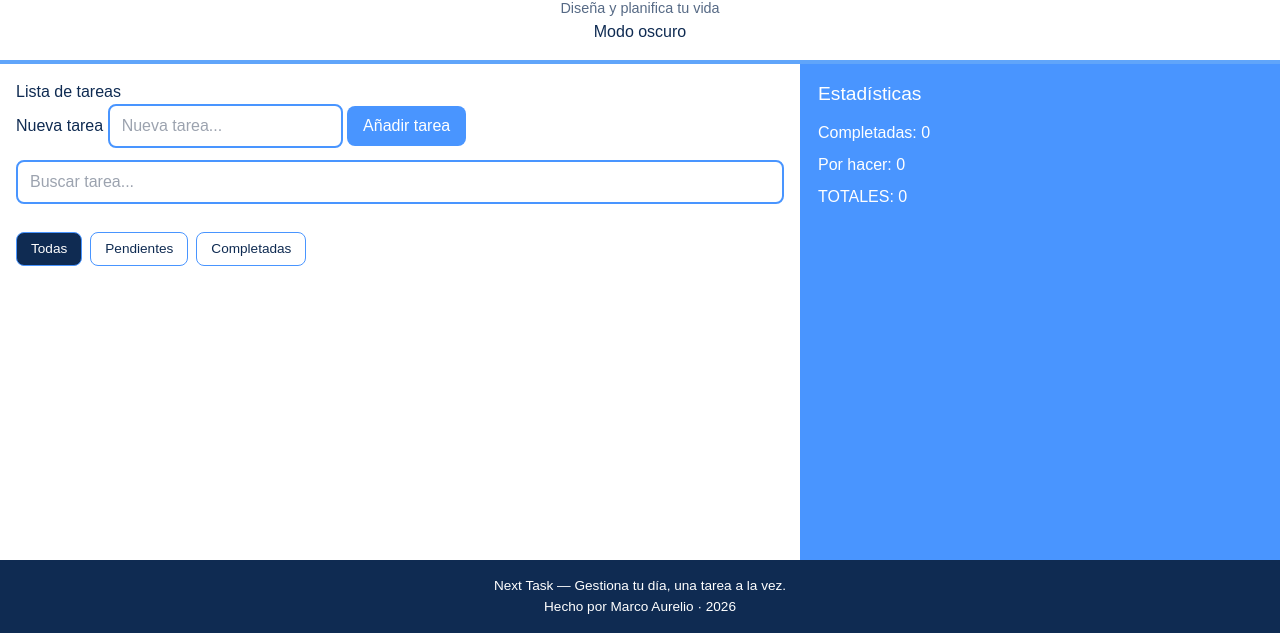
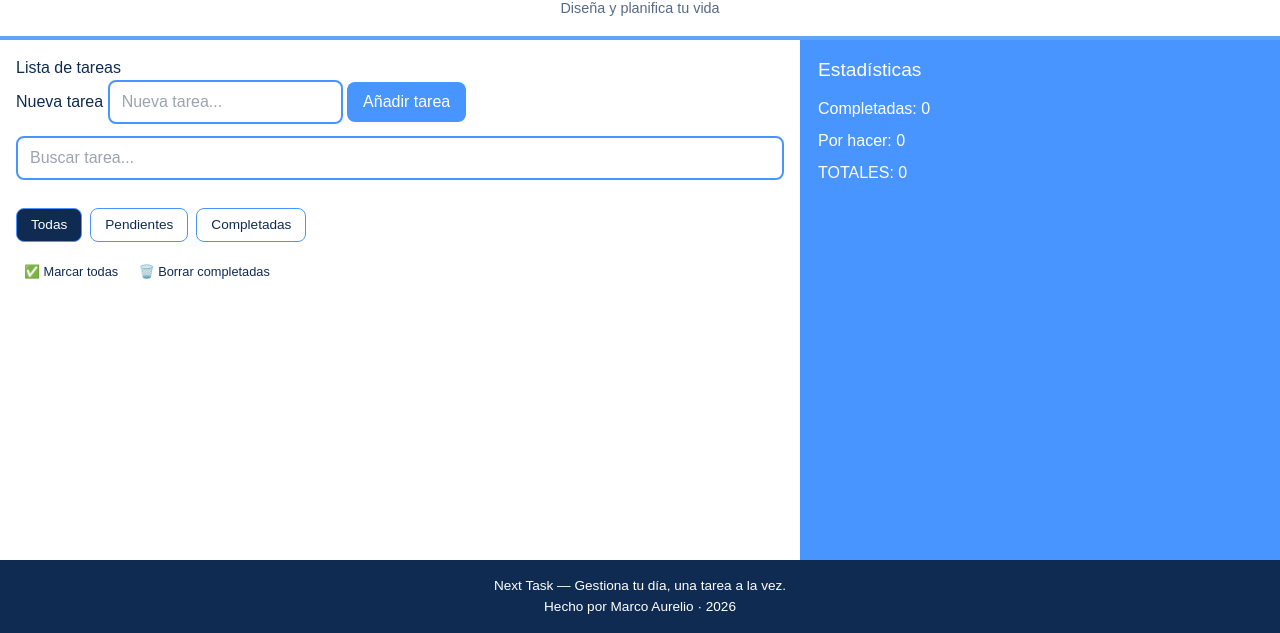
Before and after one commit to MarcoAurelio96/taskflow-project, a plain HTML site: page index.html in a window 1280 px wide. Shown: the part 167-800 px from the top of the page. Drawn offline with nearby package versions, Linux system fonts and the light colour scheme.

Commit message:
modificado boton modo oscuro y añadido filtro de marcar/borrar todas

```diff
--- a/app.js
+++ b/app.js
@@ -8,6 +8,8 @@ const lista = document.getElementById('listaTareas');
 const buscador = document.getElementById('buscador');
 const btnModoOscuro = document.getElementById('btnModoOscuro');
 const logo = document.getElementById('logo');
+const btnMarcarTodas = document.getElementById('btnMarcarTodas');
+const btnBorrarCompletadas = document.getElementById('btnBorrarCompletadas');
 
 buscador.addEventListener('input',function() {
   renderizarTareas();
@@ -151,6 +153,16 @@ btnModoOscuro.addEventListener('click', function() {
   document.documentElement.classList.toggle('dark');
   const esModoOscuro = document.documentElement.classList.contains('dark');
   localStorage.setItem('modoOscuro', esModoOscuro);
-  btnModoOscuro.textContent = esModoOscuro ? 'Modo claro' : 'Modo oscuro';
+  btnModoOscuro.textContent = esModoOscuro ? '☀️ Modo claro' : '🌙 Modo oscuro';
   logo.src = esModoOscuro ? 'docs/recursos/LOGOokB.png' : 'docs/recursos/LOGOok.png';
 });
+
+btnMarcarTodas.addEventListener('click', function() {
+  tareas.forEach(function(t) { t.completed = true; });
+  renderizarTareas();
+});
+
+btnBorrarCompletadas.addEventListener('click', function() {
+  tareas = tareas.filter(function(t) { return !t.completed; });
+  renderizarTareas();
+});
--- a/index.html
+++ b/index.html
@@ -12,7 +12,7 @@
         <img id="logo" src="docs/recursos/LOGOok.png" alt="Logo Next Task">
         <h1>Next Task</h1>
         <p>Diseña y planifica tu vida</p>
-        <button id="btnModoOscuro">Modo oscuro</button>
+        <button id="btnModoOscuro">🌙 Modo oscuro</button>
     </header>
 
     <div class="contenedor">
@@ -32,6 +32,10 @@
                     <button class="filtro" data-filtro="pendientes">Pendientes</button>
                     <button class="filtro" data-filtro="completadas">Completadas</button>
                 </div>
+
+                <button id="btnMarcarTodas">✅ Marcar todas</button>
+                <button id="btnBorrarCompletadas">🗑️ Borrar completadas</button>
+
                 <ul id="listaTareas">
                 </ul>
             </div>
--- a/styles.css
+++ b/styles.css
@@ -195,6 +195,47 @@ footer {
     opacity: 0.5;
 }
 
+#btnModoOscuro {
+  position: fixed;
+  top: 16px;
+  right: 16px;
+  background: transparent;
+  border: none;
+  border-radius: 20px;
+  padding: 6px 12px;
+  cursor: pointer;
+  font-size: 0.85rem;
+  z-index: 999;
+  transition: opacity 0.2s ease;
+}
+
+#btnModoOscuro:hover {
+  opacity: 0.6;
+}
+
+#btnMarcarTodas, #btnBorrarCompletadas {
+  cursor: pointer;
+  padding: 4px 8px;
+  border-radius: var(--radio-borde);
+  border: none;
+  background: transparent;
+  font-size: 0.8rem;
+  color: var(--color-principal);
+  transition: opacity 0.2s ease;
+}
+
+#btnMarcarTodas:hover, #btnBorrarCompletadas:hover {
+  opacity: 0.6;
+}
+
+.dark #btnMarcarTodas,
+.dark #btnBorrarCompletadas {
+  color: white;
+}
+
+.dark #btnModoOscuro {
+  color: white;
+}
 
 /* para móviles */
 
```
